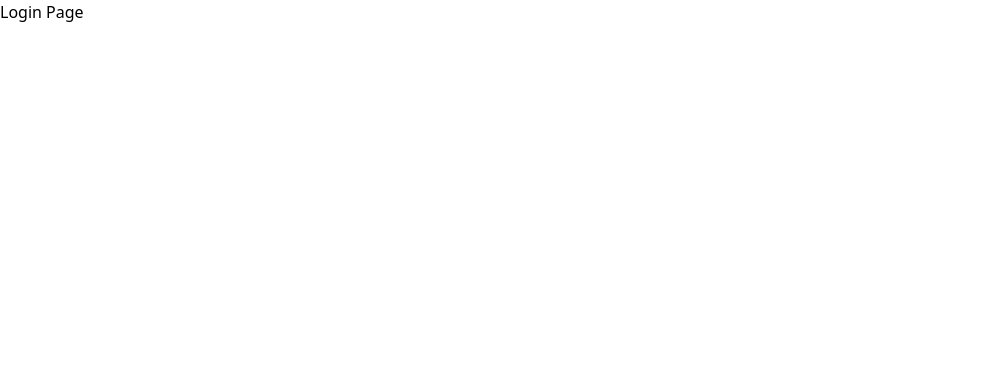
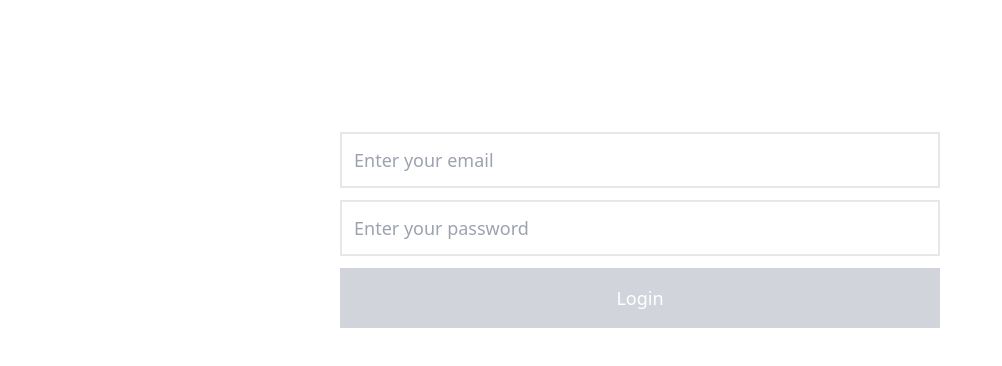
Before and after one commit to satishnaikawadi2011/foodizone-frontend, a React (Create React App) app: page / in a window 1280 px wide. Shown: the top 366 px of the page, without its empty margins (0-1002 px from the left). Built offline with nearby package versions, Linux system fonts and the light colour scheme.

Commit message:
Added AppFormField,AppForm,AppFormError and AppFormSubmitButton components with the help of formik.

```diff
--- a/package.json
+++ b/package.json
@@ -11,14 +11,15 @@
 		"@types/node": "^16.11.17",
 		"@types/react": "^17.0.38",
 		"@types/react-dom": "^17.0.11",
+		"formik": "^2.2.9",
 		"graphql": "^16.2.0",
 		"react": "^17.0.2",
 		"react-dom": "^17.0.2",
-		"react-hook-form": "^7.22.5",
 		"react-router-dom": "^6.2.1",
 		"react-scripts": "5.0.0",
 		"typescript": "^4.5.4",
-		"web-vitals": "^2.1.2"
+		"web-vitals": "^2.1.2",
+		"yup": "^0.32.11"
 	},
 	"scripts": {
 		"tailwind:build": "tailwind build -i ./src/styles/tailwind.css -o ./src/styles/index.css",
--- /dev/null
+++ b/src/components/form/AppForm.tsx
@@ -0,0 +1,19 @@
+import { Formik } from 'formik';
+import React from 'react';
+
+interface AppFormProps {
+	initialValues: any;
+	validationSchema: any;
+	onSubmit: any;
+	className?: string;
+}
+
+const AppForm: React.FC<AppFormProps> = ({ initialValues, onSubmit, validationSchema, children, className }) => {
+	return (
+		<Formik initialValues={initialValues} onSubmit={onSubmit} validationSchema={validationSchema}>
+			{() => <div className={className}>{children}</div>}
+		</Formik>
+	);
+};
+
+export default AppForm;
--- a/src/components/FormError.tsx
+++ b/src/components/form/AppFormError.tsx
@@ -4,8 +4,10 @@ interface IFormErrorProps {
 	errorMessage: string;
 }
 
-export const FormError: React.FC<IFormErrorProps> = ({ errorMessage }) => (
+const AppFormError: React.FC<IFormErrorProps> = ({ errorMessage }) => (
 	<span role="alert" className="font-medium text-red-500">
 		{errorMessage}
 	</span>
 );
+
+export default AppFormError;
--- /dev/null
+++ b/src/components/form/AppFormField.tsx
@@ -0,0 +1,34 @@
+import { useFormikContext } from 'formik';
+import React, { InputHTMLAttributes } from 'react';
+import AppFormError from './AppFormError';
+
+interface FormFieldProps {
+	fieldName: string;
+}
+
+const AppFormField: React.FC<FormFieldProps & InputHTMLAttributes<HTMLInputElement>> = ({
+	className,
+	fieldName,
+	type,
+	...props
+}) => {
+	const { errors, touched, setFieldTouched, values, setFieldValue } = useFormikContext();
+	let formErrors: any = errors;
+	let formTouched: any = touched;
+	let myValues = values as any;
+	return (
+		<React.Fragment>
+			<input
+				onChange={(e: any) => setFieldValue(fieldName, e.target.value)}
+				value={myValues[fieldName]}
+				onBlur={() => setFieldTouched(fieldName)}
+				className={`input ${className}`}
+				type={type}
+				{...props}
+			/>
+			{formTouched[fieldName] && formErrors[fieldName] && <AppFormError errorMessage={formErrors[fieldName]} />}
+		</React.Fragment>
+	);
+};
+
+export default AppFormField;
--- /dev/null
+++ b/src/components/form/AppFormSubmitButton.tsx
@@ -0,0 +1,32 @@
+import { useFormikContext } from 'formik';
+import React from 'react';
+
+interface SubmitButtonProps {
+	onClick?: any;
+	loading?: boolean;
+	title: string;
+	disabled?: boolean;
+}
+
+const AppFormSubmitButton: React.FC<SubmitButtonProps> = ({ title, loading, disabled, onClick }) => {
+	const { handleSubmit, isValid, dirty } = useFormikContext();
+	return (
+		<button
+			onClick={(e) => {
+				if (onClick) {
+					onClick(e);
+				}
+				handleSubmit();
+			}}
+			className={`text-lg font-medium focus:outline-none text-white py-4  transition-colors ${
+				!disabled && isValid && dirty ? 'bg-lime-600 hover:bg-lime-700' :
+				'bg-gray-300 pointer-events-none'}`}
+		>
+			{
+				loading ? 'Loading...' :
+				title}
+		</button>
+	);
+};
+
+export default AppFormSubmitButton;
--- a/src/pages/login.tsx
+++ b/src/pages/login.tsx
@@ -1,23 +1,50 @@
 import React from 'react';
 import { useForm } from 'react-hook-form';
+import * as Yup from 'yup';
+import AppForm from '../components/form/AppForm';
+import AppFormField from '../components/form/AppFormField';
+import AppFormSubmitButton from '../components/form/AppFormSubmitButton';
 
 interface ILoginForm {
 	email: string;
 	password: string;
 }
 
+const initialValues: ILoginForm = {
+	email: '',
+	password: ''
+};
+
+const loginSchema = Yup.object({
+	email: Yup.string().email('Please enter a valid email.').required('Email is required field.').min(3),
+	password:
+		Yup.string()
+			.required('Password is required field.')
+			.min(6, 'Password should be at least 6 characters long.')
+			.max(12, 'Password should be less than 13 characters long.')
+});
+
 const Login = () => {
-	const {
-		register,
-		getValues,
-		// errors,
-		handleSubmit,
-		formState
-	} = useForm<ILoginForm>({
-		mode: 'onChange'
-	});
+	const handleSubmit = () => {};
 
-	return <div>Login Page</div>;
+	return (
+		<div className="h-screen flex items-center flex-col mt-10 lg:mt-28">
+			<div className="w-full max-w-screen-sm flex flex-col px-5 items-center">
+				<AppForm
+					className="grid gap-3 mt-5 w-full mb-5"
+					initialValues={initialValues}
+					validationSchema={loginSchema}
+					onSubmit={handleSubmit}
+				>
+					<AppFormField fieldName="email" placeholder="Enter your email" />
+					<AppFormField fieldName="password" placeholder="Enter your password" type="password" />
+					{/* <AppErrorMessage visible={!!error} errorMessage={error?.message as any} /> */}
+
+					<AppFormSubmitButton title="Login" />
+				</AppForm>
+			</div>
+		</div>
+	);
 };
 
 export default Login;
```
Also changed, not shown: 1 other file (tests, documents, lock files or other folders).
